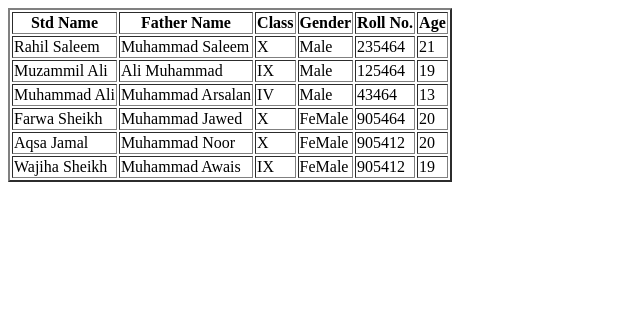
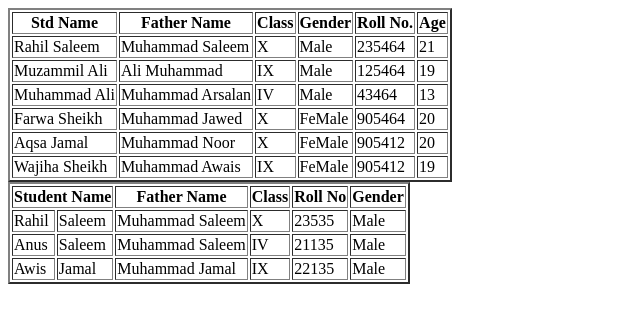
Before and after one commit to rahilsaleem12/Table-Assignment-C6, a plain HTML site: page index.html in a window 1280 px wide. Shown: the whole page, without its empty margins (0-640 px from the left). Drawn offline with Linux system fonts and the light colour scheme.

Commit message:
Some Code

```diff
--- a/index.html
+++ b/index.html
@@ -65,5 +65,42 @@
             <td>19</td>
         </tr>
     </Table>
+    <table border="2">
+        <tr>
+            <th colspan="2">Student Name</th>
+            <th >Father Name</th>
+            <th >Class</th>
+            <th> Roll No</th>
+            <th>Gender</th>
+
+        </tr>
+        <tr>
+            <td >Rahil </td>
+            <td> Saleem</td>
+            <td>Muhammad Saleem</td>
+            <td>X</td>
+            <td>23535</td>
+            <td>Male</td>
+
+        </tr>
+        <tr>
+            <td >Anus </td>
+            <td> Saleem</td>
+            <td>Muhammad Saleem</td>
+            <td>IV</td>
+            <td>21135</td>
+            <td>Male</td>
+
+        </tr>
+        <tr>
+            <td >Awis </td>
+            <td> Jamal</td>
+            <td>Muhammad Jamal</td>
+            <td>IX</td>
+            <td>22135</td>
+            <td>Male</td>
+
+        </tr>
+    </table>
 </body>
 </html>
```
